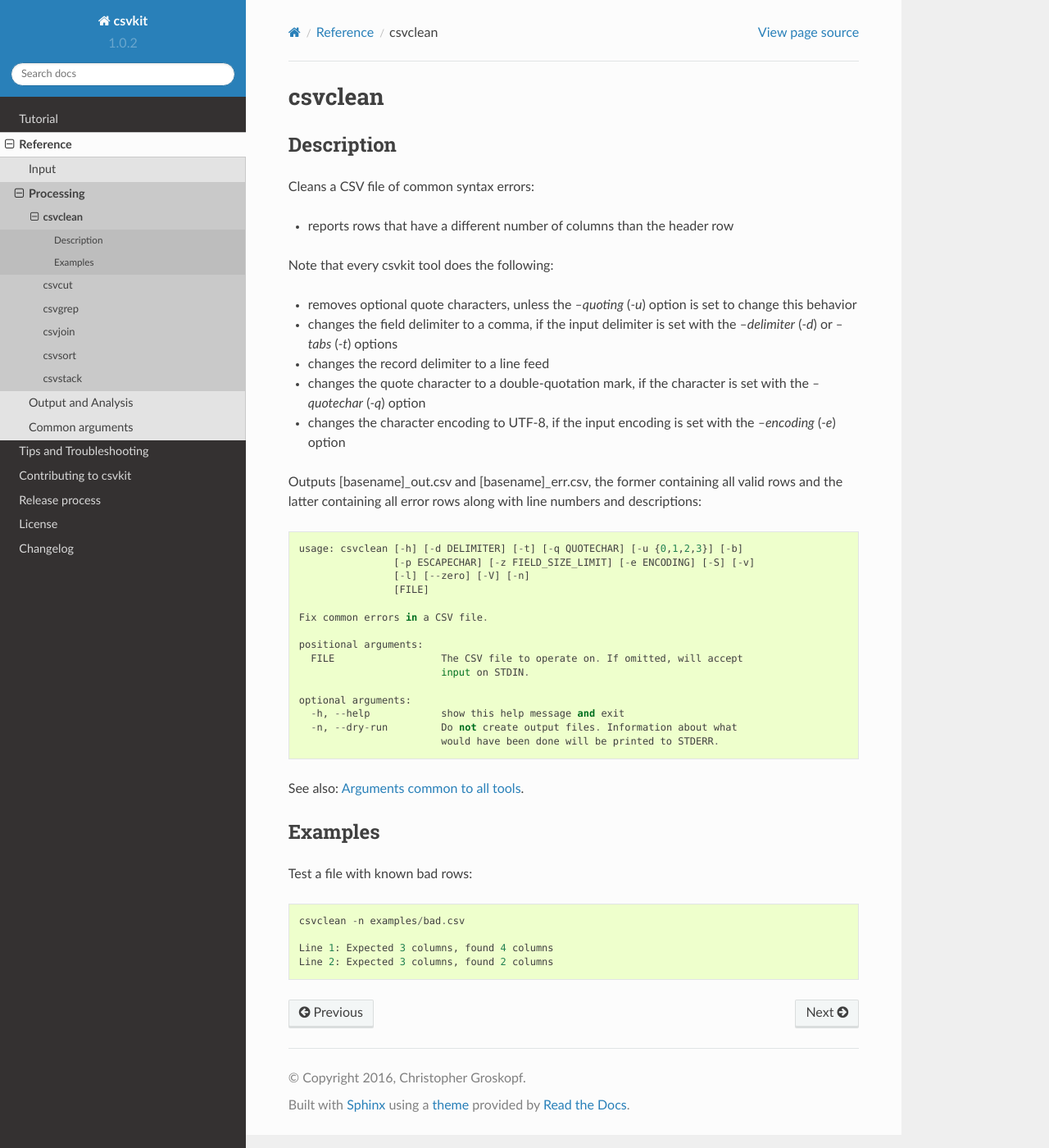
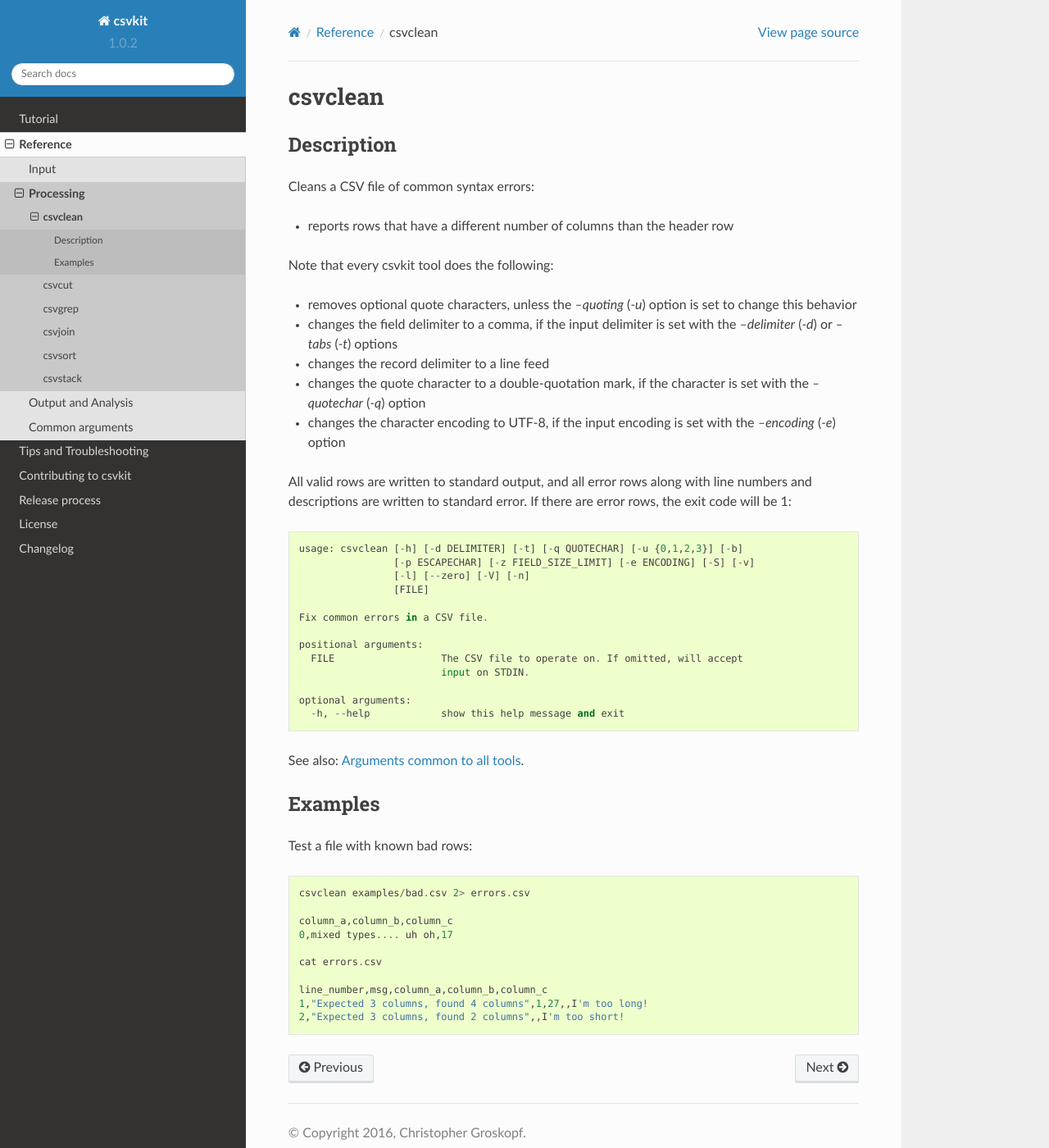
Before and after one commit to wireservice/csvkit, a Sphinx documentation site: the page built from docs/scripts/csvclean.rst, in a window 1280 px wide and 1400 px high. Shown: the whole window at 82% size. Built offline with Sphinx 7.4.7 and the Read the Docs theme 2.0.0, drawn with Linux system fonts in a browser that asks for light colours.

Commit message:
Update documentation for csvclean

```diff
--- a/docs/scripts/csvclean.rst
+++ b/docs/scripts/csvclean.rst
@@ -17,7 +17,7 @@
 * changes the quote character to a double-quotation mark, if the character is set with the `--quotechar` (`-q`) option
 * changes the character encoding to UTF-8, if the input encoding is set with the `--encoding` (`-e`) option
 
-Outputs [basename]_out.csv and [basename]_err.csv, the former containing all valid rows and the latter containing all error rows along with line numbers and descriptions::
+All valid rows are written to standard output, and all error rows along with line numbers and descriptions are written to standard error. If there are error rows, the exit code will be 1::
 
     usage: csvclean [-h] [-d DELIMITER] [-t] [-q QUOTECHAR] [-u {0,1,2,3}] [-b]
                     [-p ESCAPECHAR] [-z FIELD_SIZE_LIMIT] [-e ENCODING] [-S] [-v]
@@ -32,8 +32,6 @@
 
     optional arguments:
       -h, --help            show this help message and exit
-      -n, --dry-run         Do not create output files. Information about what
-                            would have been done will be printed to STDERR.
 
 See also: :doc:`../common_arguments`.
 
@@ -42,7 +40,13 @@
 
 Test a file with known bad rows::
 
-    csvclean -n examples/bad.csv
+    csvclean examples/bad.csv 2> errors.csv
 
-    Line 1: Expected 3 columns, found 4 columns
-    Line 2: Expected 3 columns, found 2 columns
+    column_a,column_b,column_c
+    0,mixed types.... uh oh,17
+
+    cat errors.csv
+
+    line_number,msg,column_a,column_b,column_c
+    1,"Expected 3 columns, found 4 columns",1,27,,I'm too long!
+    2,"Expected 3 columns, found 2 columns",,I'm too short!
```
